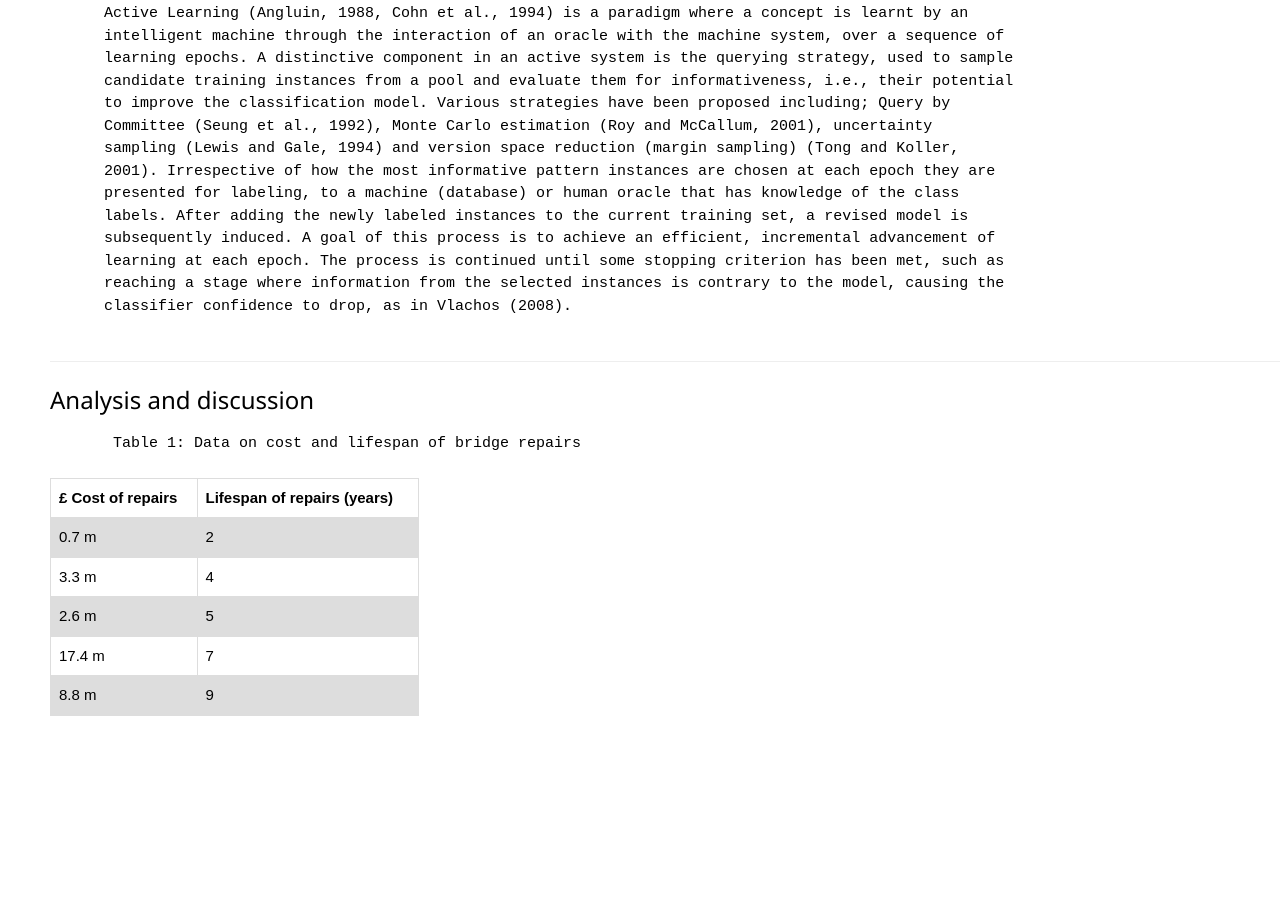
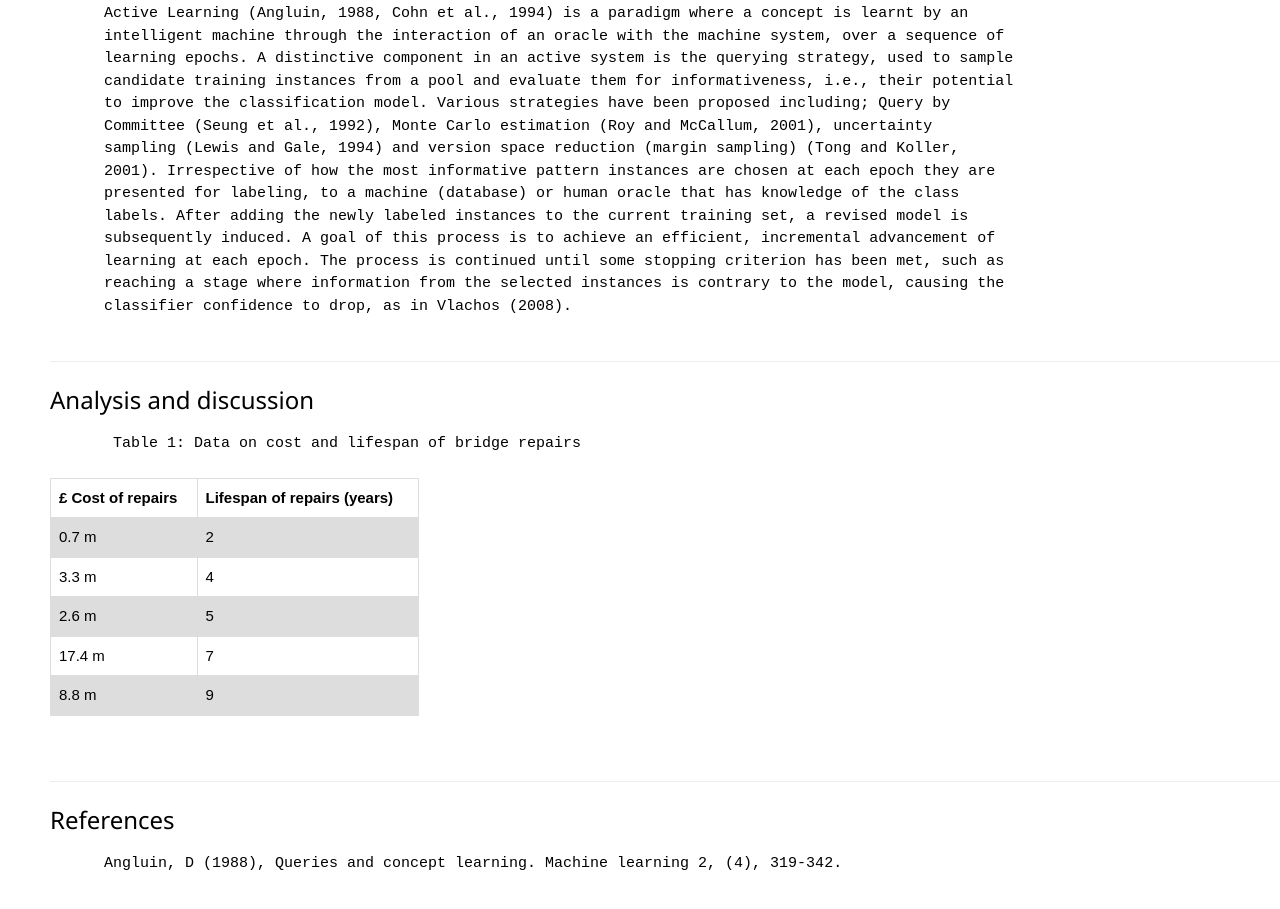
Before and after one commit to FEPSFY6796886/FY6796886, a plain HTML site: page index.html in a window 1280 px wide. Shown: the part 1094-2003 px from the top of the page. Before the commit the page ends 1870 px from the top, so only its background shows below. Drawn offline with nearby package versions, Linux system fonts and the light colour scheme.

Commit message:
Update index.html

```diff
--- a/index.html
+++ b/index.html
@@ -130,3 +130,12 @@
         </tr>
       </table>
         </pre>
+      <hr>
+      <h3 id="References">References</h3>
+
+    <p>
+    <pre>
+      Angluin, D (1988), Queries and concept learning. Machine learning 2, (4), 319-342.
+    </pre>
+
+    </p>
```
